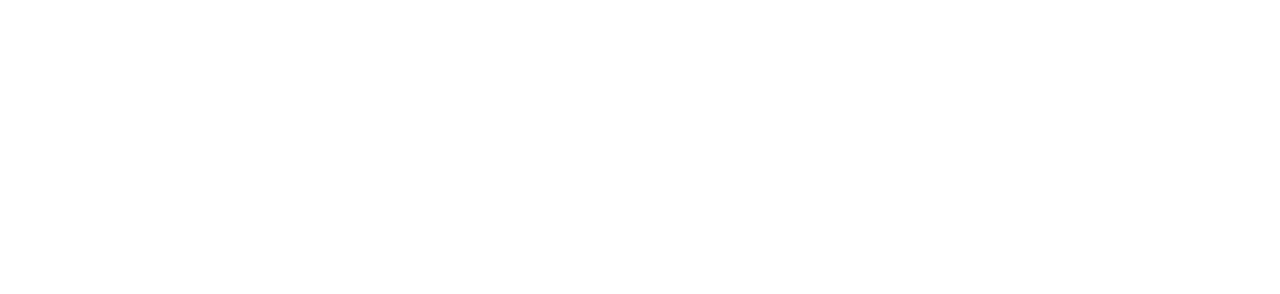
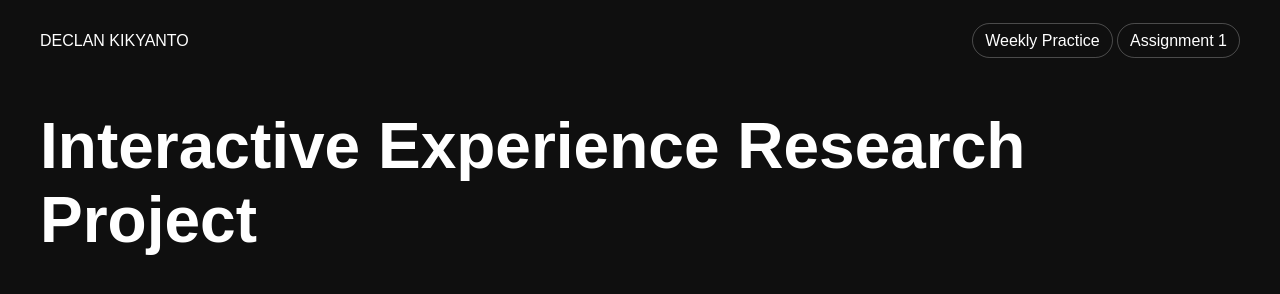
Before and after one commit to declankikyanto-rmit/declankikyanto-rmit.github.io, a plain HTML site: page assignment1/index.html in a window 1280 px wide. Drawn offline with Linux system fonts and the light colour scheme.

Commit message:
create assignment1 file + navigation bar

```diff
--- a/assignment1/index.html
+++ b/assignment1/index.html
@@ -3,8 +3,21 @@
   <head>
     <meta charset="UTF-8" />
     <meta name="viewport" content="width=device-width, initial-scale=1.0" />
-    <link rel="stylesheet" href="styles.css" />
+    <link rel="stylesheet" href="../styles.css" />
     <title>Asssignment 1</title>
   </head>
-  <body></body>
+  <body>
+    <header>
+      <a href="../index.html">DECLAN KIKYANTO</a>
+      <ul>
+        <li><a class="btn-primary" href="#">Weekly Practice</a></li>
+        <li>
+          <a class="btn-primary" href="index.html">Assignment 1</a>
+        </li>
+      </ul>
+    </header>
+    <main>
+      <h1>Interactive Experience Research Project</h1>
+    </main>
+  </body>
 </html>
--- /dev/null
+++ b/styles.css
@@ -0,0 +1,53 @@
+* {
+  padding: 0;
+}
+
+html {
+  background-color: #0f0f0f;
+  font-family: Arial, Helvetica, sans-serif;
+  color: #fff;
+}
+
+body {
+  padding: 0;
+  margin: 0;
+}
+
+header {
+  display: flex;
+  align-items: center;
+  justify-content: space-between;
+  margin: 16px 40px;
+}
+
+main {
+  margin: 40px 40px;
+}
+
+h1 {
+  font-size: 64px;
+}
+
+a {
+  text-decoration: none;
+  color: #fff;
+}
+
+ul {
+  display: inline-block;
+}
+
+li {
+  display: inline-block;
+  list-style-type: none;
+}
+
+.btn-primary {
+  padding: 8px 12px;
+  border: 1.5px solid rgba(255, 255, 255, 0.25);
+  border-radius: 999px;
+}
+
+.btn-primary:hover {
+  border: 1.5px solid rgba(255, 255, 255, 0.5);
+}
```
Also changed, not shown: index.html (+19 -7 lines).
